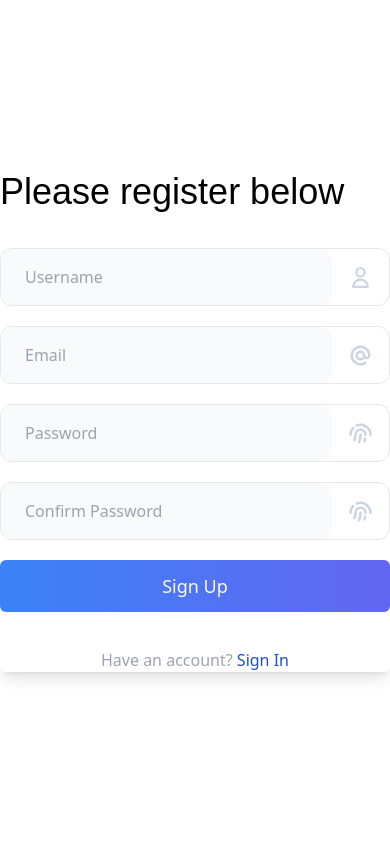
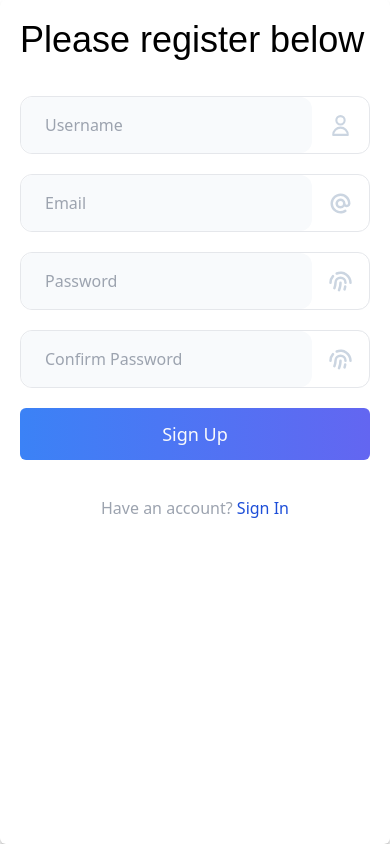
Before and after one commit to David-Beninson/goalAchievement, a Next.js app: page /SignUp in a window 390 px wide. Built offline with nearby package versions, Linux system fonts and the light colour scheme.

Commit message:
Add Layout.module.css file

```diff
--- a/styles/Layout.module.css
+++ b/styles/Layout.module.css
@@ -1,18 +1,68 @@
+.mainStyle {
+    min-height: 100vh;
+    display: flex;
+    justify-content: center;
+    align-items: center;
+}
+
+.bgStyle {
+    height: fit-content;
+    max-height: 100vh;
+    max-width: calc(2/3*100vh);
+    border-radius: 0.375rem;
+    box-shadow: 0px 4px 4px rgba(0, 0, 0, 0.25);
+    background-color: white;
+    overflow-y: hidden;
+    position: relative
+}
+
+.content {
+    top: 0;
+    left: 0;
+    margin: 0;
+    bottom: 0;
+    width: 100%;
+    height: 100%;
+    max-height: 100%;
+    max-width: 100%;
+    overflow-y: hidden;
+    overflow-x: hidden;
+    padding: 20px;
+    box-sizing: border-box
+}
+
 @media (max-width: 768px) {
-    .bgStyle {
-        margin: 0;
-        padding: 0;
+    .mainStyle {
+        min-height: 100%;
+        display: flex;
+        justify-content: center;
+        align-items: center;
     }
 
-    .contentWrapper {
-        margin: 0;
-        padding: 0;
-
+    .bgStyle {
+        height: 100%;
+        max-height: none;
+        width: 100%;
+        max-width: none;
+        border-radius: 0.375rem;
+        box-shadow: 0px 4px 4px rgba(0, 0, 0, 0.25);
+        background-color: white;
+        overflow-y: hidden;
+        position: relative;
     }
 
     .content {
+        top: 0;
+        left: 0;
         margin: 0;
-        padding: 0;
-        text-align: start;
+        bottom: 0;
+        width: 100%;
+        height: 100vh;
+        max-height: none;
+        max-width: none;
+        overflow-y: hidden;
+        overflow-x: hidden;
+        padding: 20px;
+        box-sizing: border-box;
     }
 }
```
